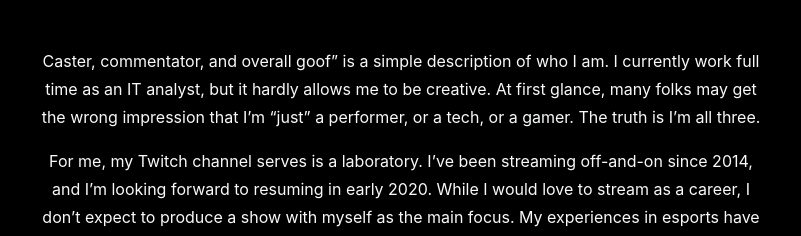
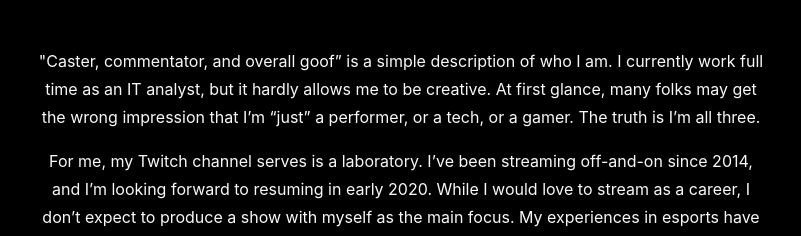
Before and after one commit to jeffvaderjr/jeffvaderjr.github.io, a website with bundled scripts: page index.html in a window 1280 px wide. Shown: the part 3552-3788 px from the top of the page, 239-1040 px from the left. Built offline with nearby package versions, Linux system fonts and the light colour scheme.

Commit message:
copy & paste on laptops is terrible LOL

```diff
--- a/index.html
+++ b/index.html
@@ -341,7 +341,7 @@
       </div>
       <div class="row">
         <div class="col-lg-8 mx-auto text-center">
-          <p class="large white">Caster, commentator, and overall goof” is a simple description of who I am. I currently work full time as an IT analyst, but it hardly allows me to be creative. At first glance, many folks may get the wrong impression that I’m “just” a performer, or a tech, or a gamer. The truth is I’m all three.</p>
+          <p class="large white">"Caster, commentator, and overall goof” is a simple description of who I am. I currently work full time as an IT analyst, but it hardly allows me to be creative. At first glance, many folks may get the wrong impression that I’m “just” a performer, or a tech, or a gamer. The truth is I’m all three.</p>
           <p class="large white">For me, my Twitch channel serves is a laboratory. I’ve been streaming off-and-on since 2014, and I’m looking forward to resuming in early 2020. While I would love to stream as a career, I don’t expect to produce a show with myself as the main focus. My experiences in esports have shown me that I enjoy being both in front of, and behind, the camera. I expect my streaming career to reflect that in the future.
           </p>
           <p class="large white">Ultimately, I want to build shows and productions that share my love and excitement to everyone - especially nongamers. Honestly, I’d love to be part of a project that would bring esports into mainstream culture. We’re all here to have a good time.
```
